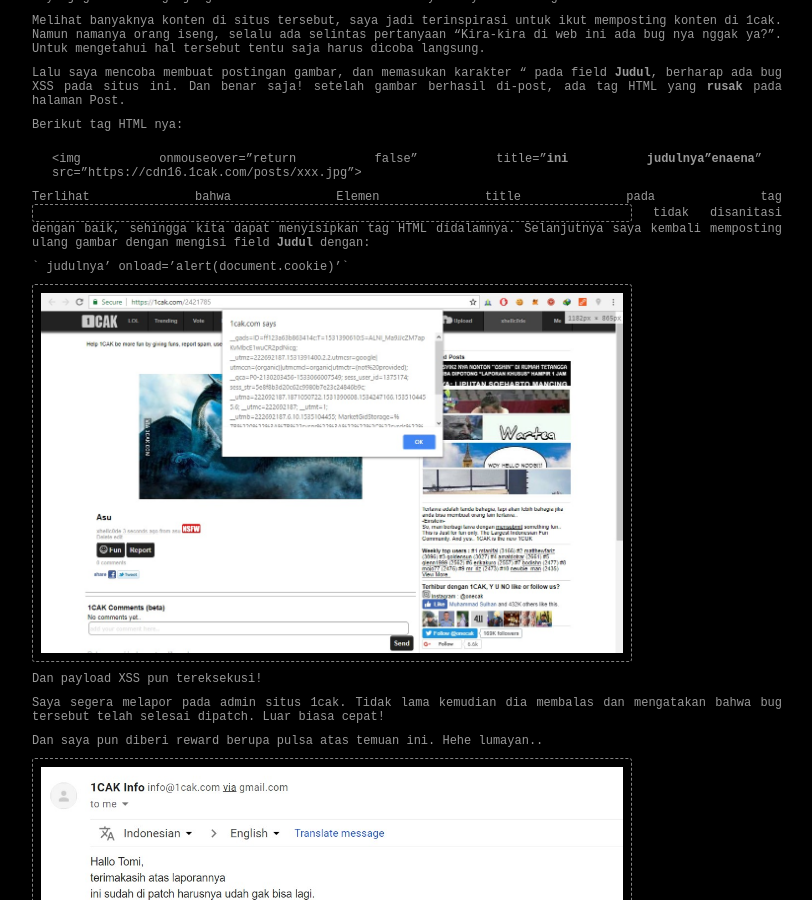
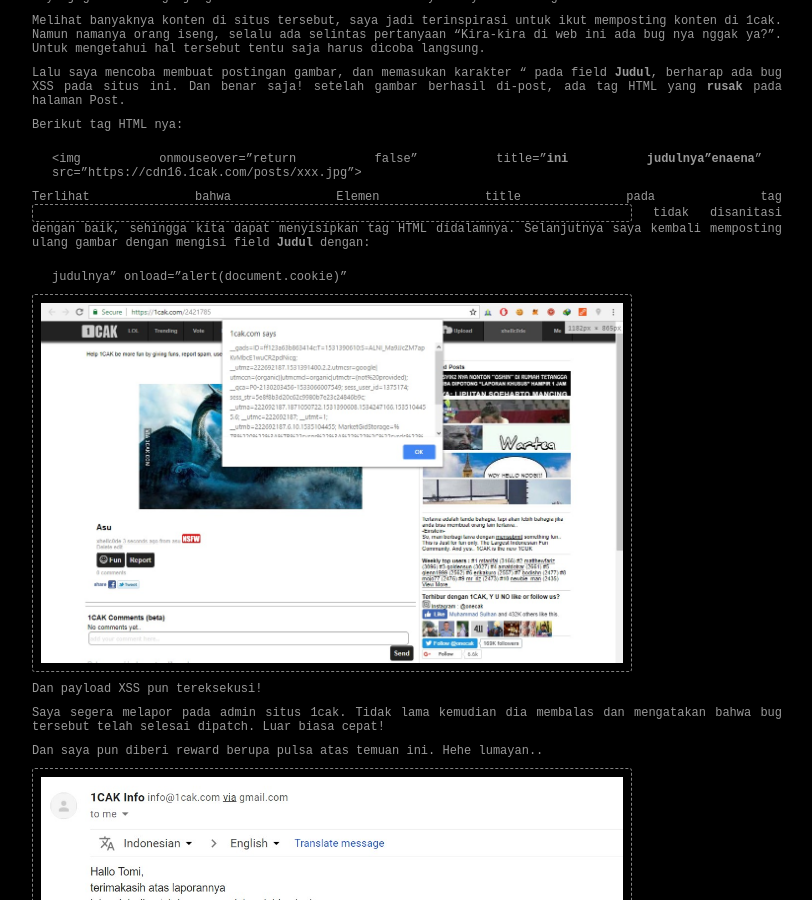
Before and after one commit to aryanrtm/noobsec.github.io, a Jekyll site: the page built from _posts/2018-08-24-stored-xss-di-1cak-posts.md, in a window 1280 px wide and 900 px high, scrolled down 571 px. Shown: the whole window, without its empty margins (233-1045 px from the left). Built offline with Jekyll 4.4.1, drawn with Linux system fonts in a browser that asks for light colours; comment, search, counter and statistics services are not loaded.

```diff
--- a/_posts/2018-08-24-stored-xss-di-1cak-posts.md
+++ b/_posts/2018-08-24-stored-xss-di-1cak-posts.md
@@ -22,7 +22,7 @@ Berikut tag HTML nya:
 
 Terlihat bahwa Elemen title pada tag <img> tidak disanitasi dengan baik, sehingga kita dapat menyisipkan tag HTML didalamnya. Selanjutnya saya kembali memposting ulang gambar dengan mengisi field **Judul** dengan:
 
-` judulnya' onload='alert(document.cookie)'`
+>judulnya" onload="alert(document.cookie)"
 
 ![Image of Ad Networks](https://noobsec.org/images/1cak_xss.jpg)
 
```
